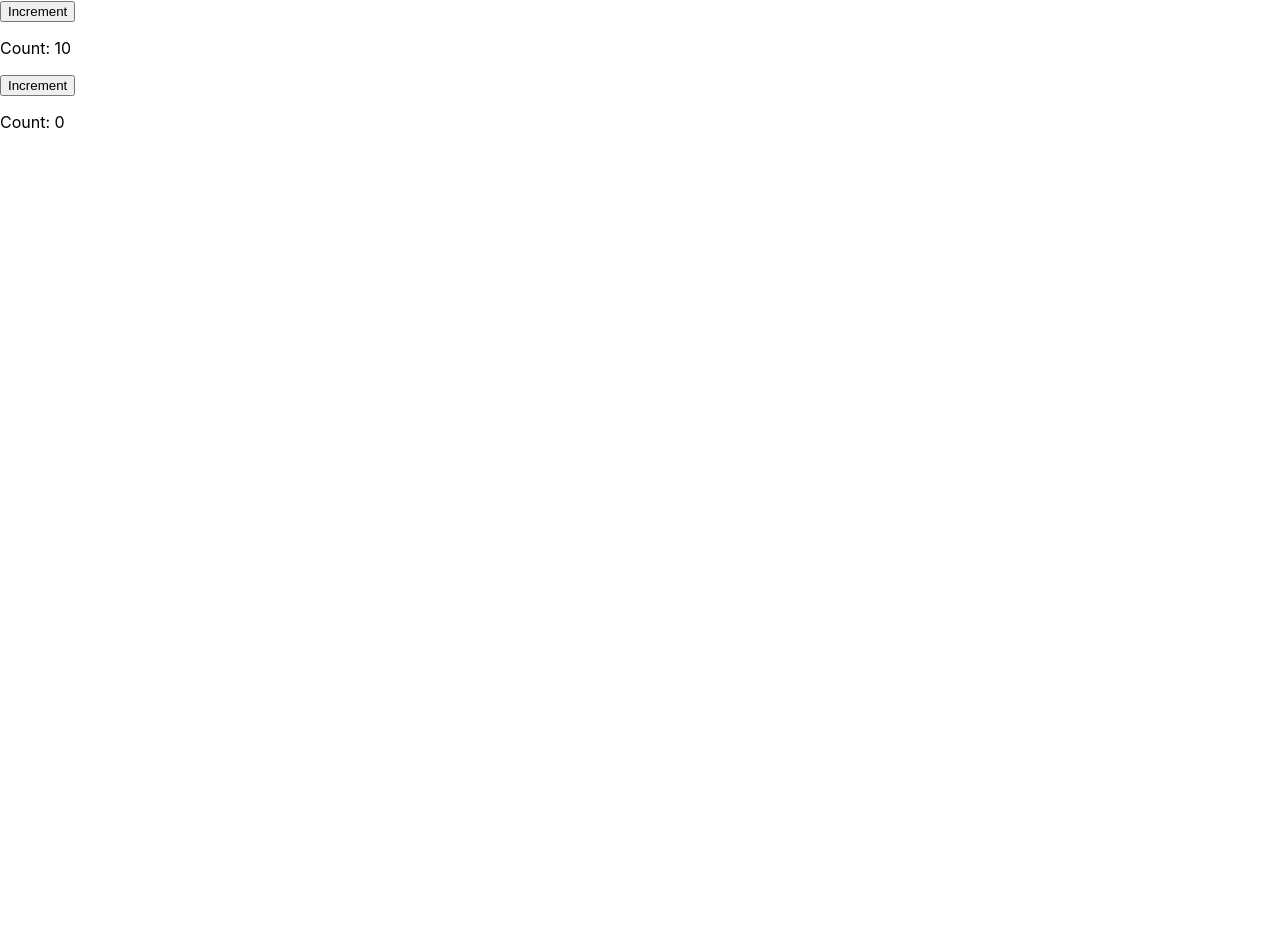
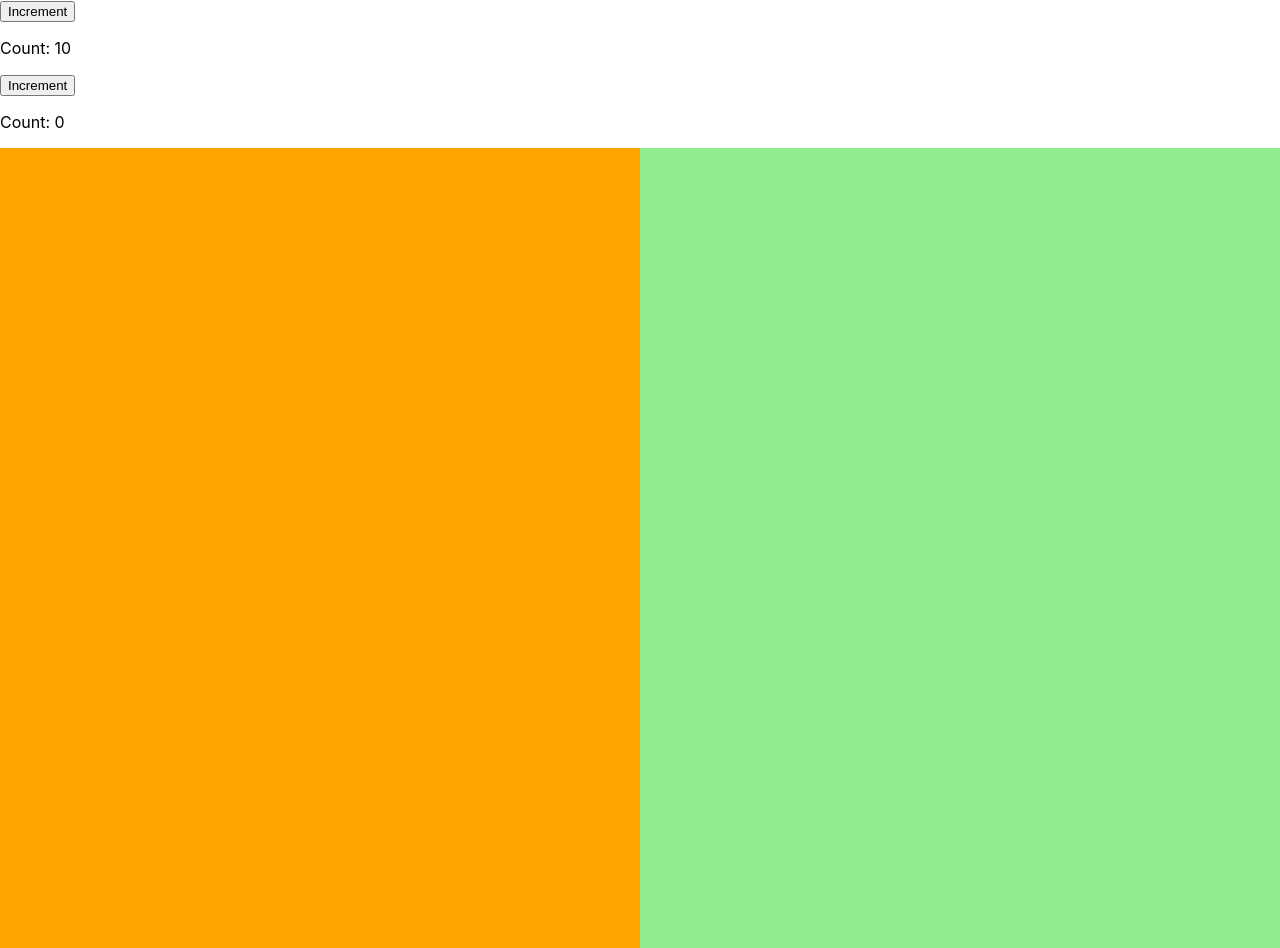
Before and after one commit to wayland-i/react-crash-course, a React (Create React App) app in the folder Class-Based-Components/class-based-components/: page / in a window 1280 px wide. Before the commit the page ends 800 px from the top, so only its background shows below. Built offline with nearby package versions, Linux system fonts and the light colour scheme.

Commit message:
css added

```diff
--- a/Class-Based-Components/class-based-components/src/App.css
+++ b/Class-Based-Components/class-based-components/src/App.css
@@ -1,3 +1,18 @@
+.left {
+  background-color: orange;
+  position: absolute;
+  height: 100vh;
+  width: 50vw;
+}
+
+.right {
+  background-color: lightgreen;
+  position: absolute;
+  left: 50vw;
+  height: 100vh;
+  width: 50vw;
+}
+
 .App {
   text-align: center;
 }
--- a/Class-Based-Components/class-based-components/src/App.js
+++ b/Class-Based-Components/class-based-components/src/App.js
@@ -6,6 +6,8 @@ function App() {
     <>
       <Counter startingCount={10}/>
       <Counter />
+      <div className='left'></div>
+      <div className='right'></div>
     </>
   );
 }
```
